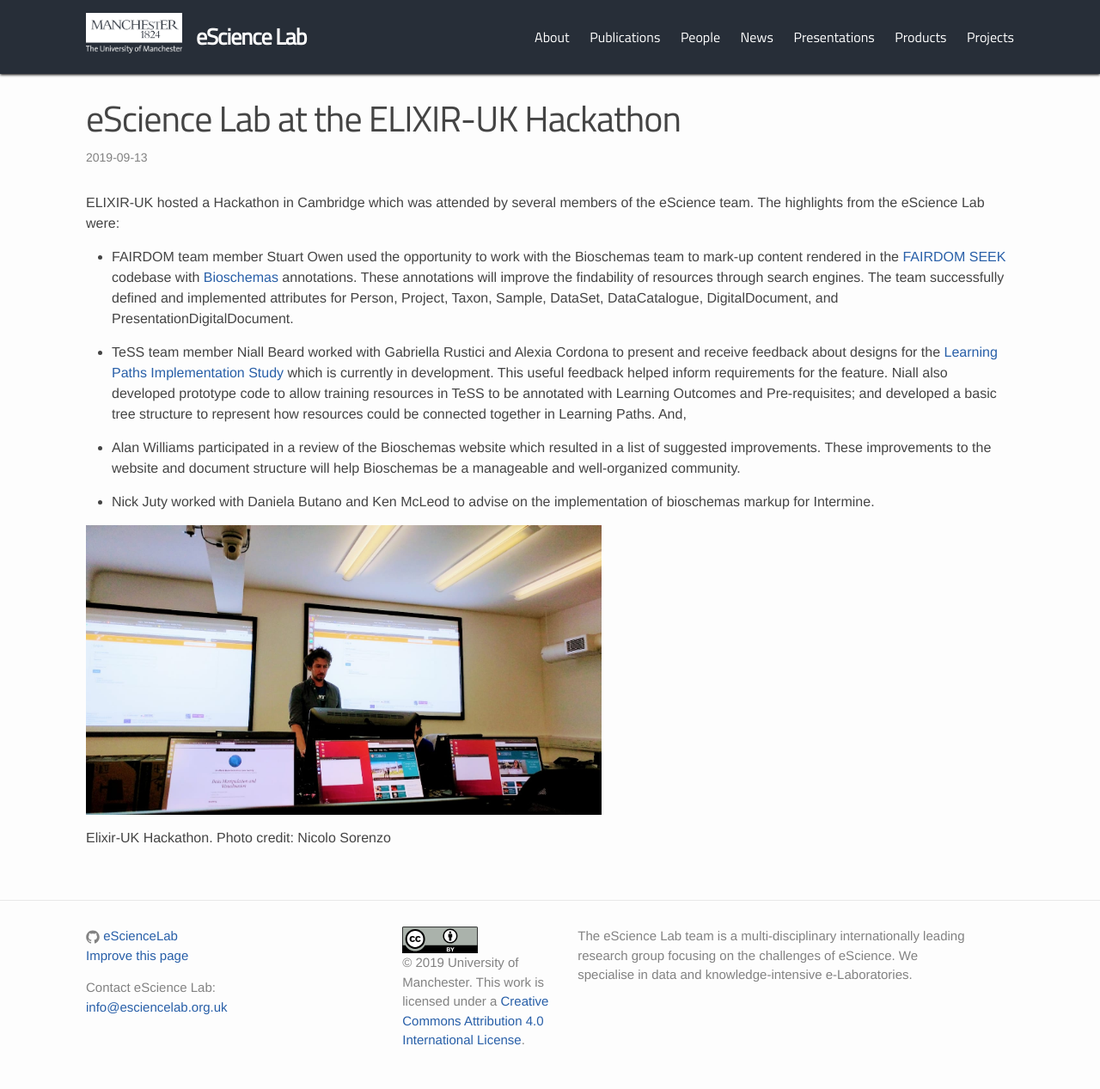
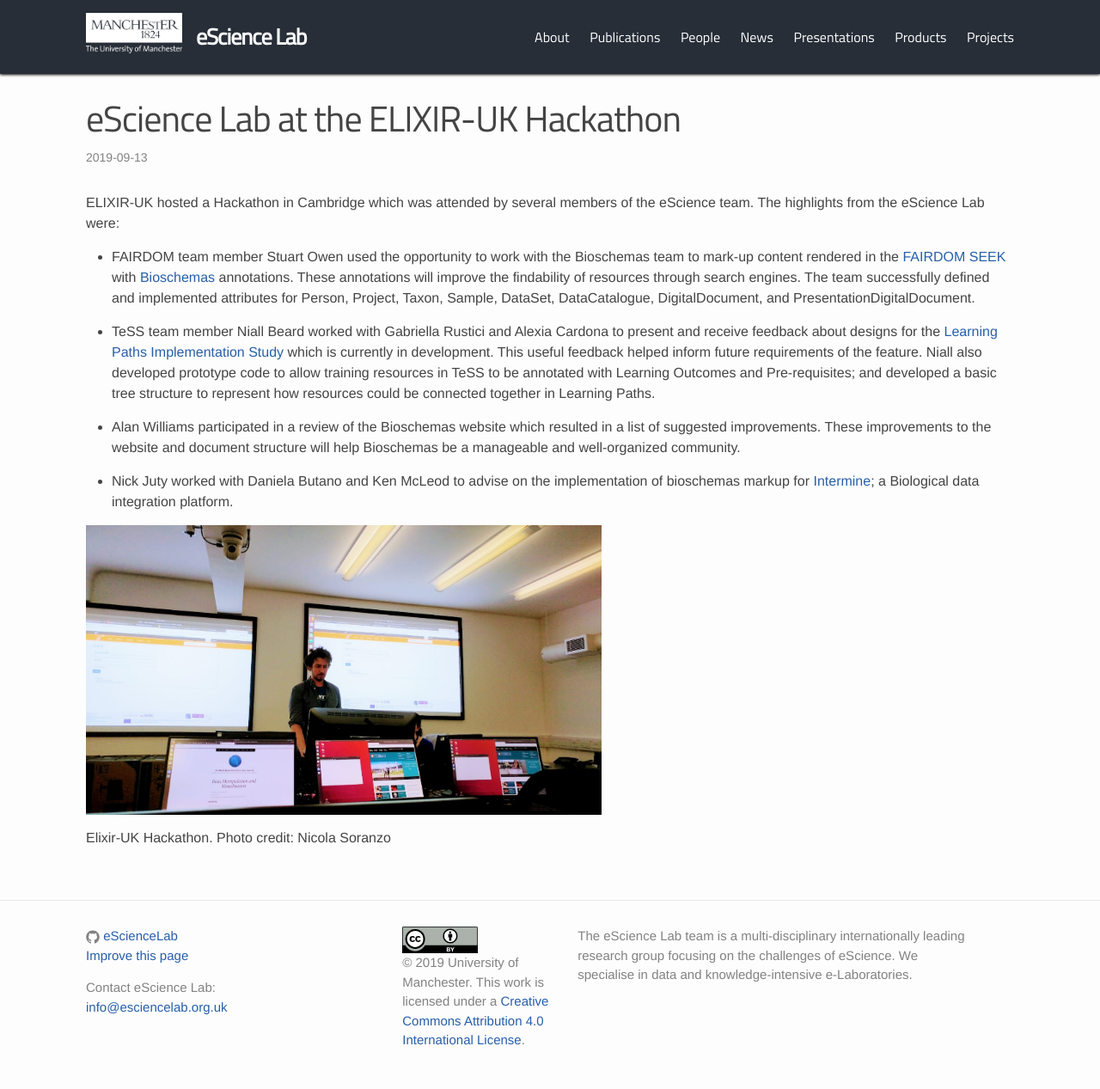
Before and after one commit to eScienceLab/eScienceLab.github.io, a Jekyll site: the page built from _posts/2019-09-13-elixir-uk-hackathon.md, in a window 1280 px wide. Shown: the whole page at 86% size. Built offline with Jekyll 4.4.1, drawn with Linux system fonts in a browser that asks for light colours; comment, search, counter and statistics services are not loaded.

Commit message:
Spelling mistakes

```diff
--- a/_posts/2019-09-13-elixir-uk-hackathon.md
+++ b/_posts/2019-09-13-elixir-uk-hackathon.md
@@ -8,13 +8,13 @@
 
 ELIXIR-UK hosted a Hackathon in Cambridge which was attended by several members of the eScience team. The highlights from the eScience Lab were:
 
-- FAIRDOM team member Stuart Owen used the opportunity to work with the Bioschemas team to mark-up content rendered in the [FAIRDOM SEEK](https://fair-dom.org/platform/seek/) codebase with [Bioschemas](https://bioschemas.org/specifications/) annotations. These annotations will improve the findability of resources through search engines. The team successfully defined and implemented attributes for Person, Project, Taxon, Sample, DataSet, DataCatalogue, DigitalDocument, and PresentationDigitalDocument.
+- FAIRDOM team member Stuart Owen used the opportunity to work with the Bioschemas team to mark-up content rendered in the [FAIRDOM SEEK](https://fair-dom.org/platform/seek/) with [Bioschemas](https://bioschemas.org/specifications/) annotations. These annotations will improve the findability of resources through search engines. The team successfully defined and implemented attributes for Person, Project, Taxon, Sample, DataSet, DataCatalogue, DigitalDocument, and PresentationDigitalDocument.
 
-- TeSS team member Niall Beard worked with Gabriella Rustici and Alexia Cordona to present and receive feedback about designs for the [Learning Paths Implementation Study](https://elixir-europe.org/about-us/implementation-studies/learning-paths-2018) which is currently in development. This useful feedback helped inform requirements for the feature. Niall also developed prototype code to allow training resources in TeSS to be annotated with Learning Outcomes and Pre-requisites; and developed a basic tree structure to represent how resources could be connected together in Learning Paths. And,
+- TeSS team member Niall Beard worked with Gabriella Rustici and Alexia Cardona to present and receive feedback about designs for the [Learning Paths Implementation Study](https://elixir-europe.org/about-us/implementation-studies/learning-paths-2018) which is currently in development. This useful feedback helped inform future requirements of the feature. Niall also developed prototype code to allow training resources in TeSS to be annotated with Learning Outcomes and Pre-requisites; and developed a basic tree structure to represent how resources could be connected together in Learning Paths.
 
 - Alan Williams participated in a review of the Bioschemas website which resulted in a list of suggested improvements. These improvements to the website and document structure will help Bioschemas be a manageable and well-organized community.
 
-- Nick Juty worked with Daniela Butano and Ken McLeod to advise on the implementation of bioschemas markup for Intermine.
+- Nick Juty worked with Daniela Butano and Ken McLeod to advise on the implementation of bioschemas markup for [Intermine](http://intermine.org/); a Biological data integration platform.
 
 
 <img property="image"
@@ -22,4 +22,4 @@
     alt="ELIXIR-UK Hackathon"
     class="post_image"/>
 
-Elixir-UK Hackathon. Photo credit: Nicolo Sorenzo
+Elixir-UK Hackathon. Photo credit: Nicola Soranzo
```
